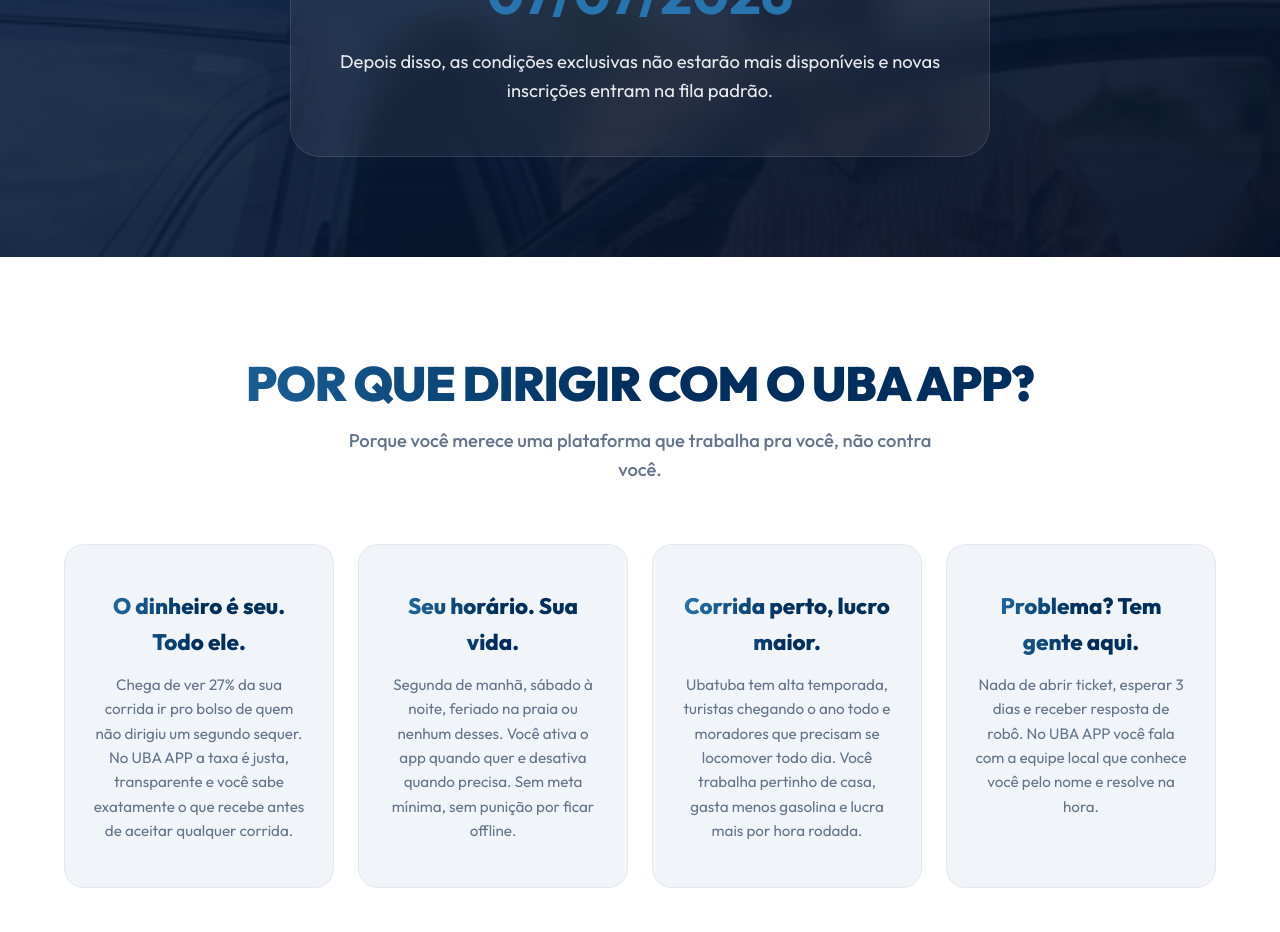
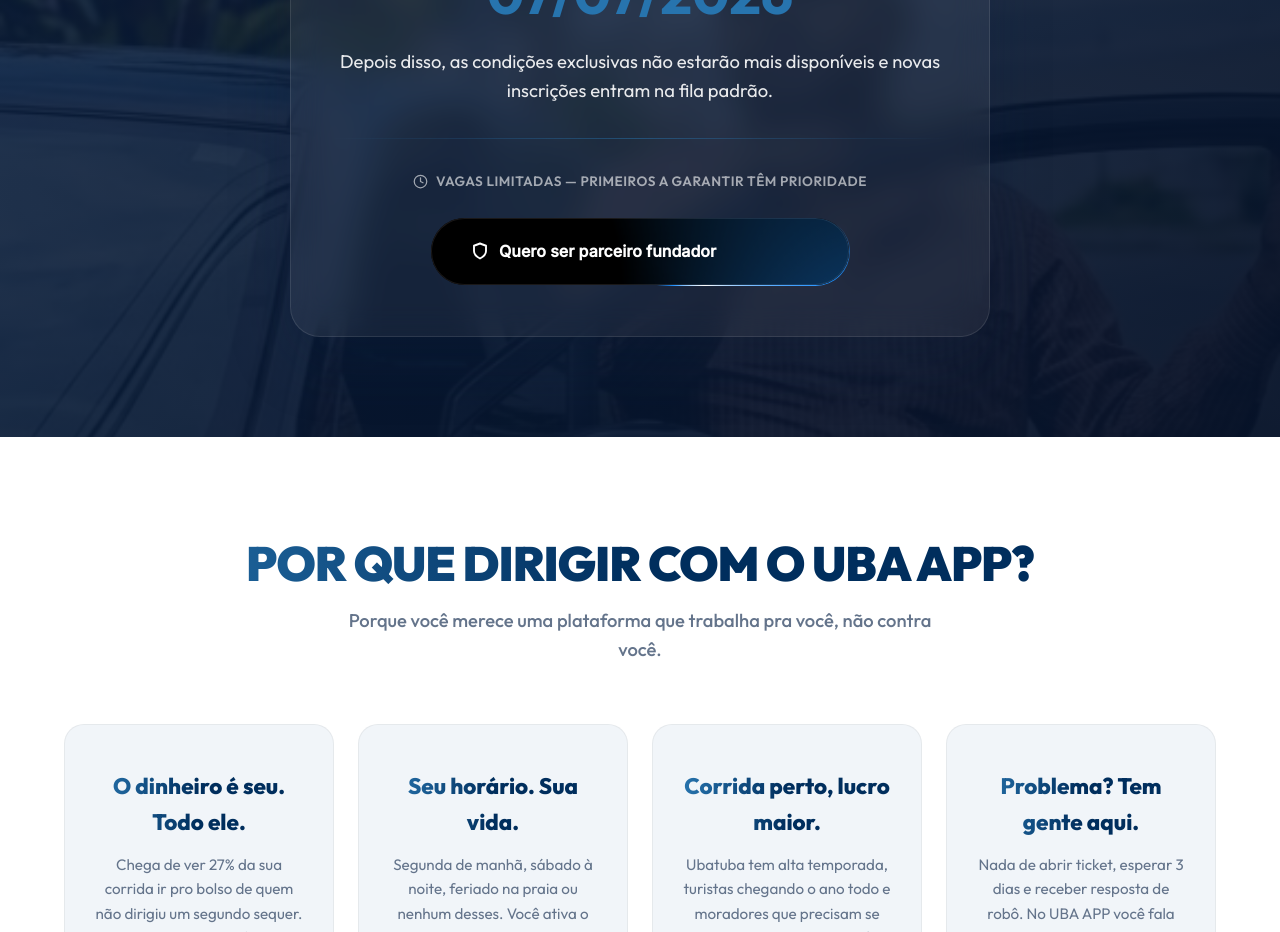
Before and after one commit to carolinetereza/UBAAPP, a Next.js app: page / in a window 1280 px wide. Shown: the part 4000-4932 px from the top of the page. Built offline with nearby package versions, Linux system fonts and the light colour scheme.

Commit message:
feat: add premium CTA button to deadline section with urgency line and separator

```diff
--- a/app/page.jsx
+++ b/app/page.jsx
@@ -390,6 +390,31 @@ export default function Home() {
           <div className="deadline-box gsap-fade-up">
             <h3>Inscrições de parceiro fundador encerram em <strong style={{ color: '#2774ae' }}>07/07/2026</strong></h3>
             <p>Depois disso, as condições exclusivas não estarão mais disponíveis e novas inscrições entram na fila padrão.</p>
+
+            {/* Separador */}
+            <div style={{ margin: '32px 0', height: '1px', background: 'linear-gradient(90deg, transparent, rgba(39,116,174,0.5), transparent)' }} />
+
+            {/* Urgência */}
+            <div style={{ display: 'flex', alignItems: 'center', justifyContent: 'center', gap: '8px', marginBottom: '24px', color: 'rgba(255,255,255,0.6)', fontSize: '0.85rem', fontWeight: '600', letterSpacing: '0.5px', textTransform: 'uppercase' }}>
+              <svg width="15" height="15" viewBox="0 0 24 24" fill="none" stroke="currentColor" strokeWidth="2" strokeLinecap="round" strokeLinejoin="round">
+                <circle cx="12" cy="12" r="10"/>
+                <polyline points="12 6 12 12 16 14"/>
+              </svg>
+              Vagas limitadas — primeiros a garantir têm prioridade
+            </div>
+
+            {/* CTA */}
+            <ShinyButton
+              onClick={() => document.getElementById('formulario')?.scrollIntoView({ behavior: 'smooth' })}
+              style={{ width: '100%', maxWidth: '420px', margin: '0 auto', display: 'flex' }}
+            >
+              <div style={{ display: 'flex', alignItems: 'center', justifyContent: 'center', gap: '10px', fontSize: '1rem', fontWeight: '700', padding: '4px 0' }}>
+                <svg width="18" height="18" viewBox="0 0 24 24" fill="none" stroke="currentColor" strokeWidth="2.5" strokeLinecap="round" strokeLinejoin="round">
+                  <path d="M12 22s8-4 8-10V5l-8-3-8 3v7c0 6 8 10 8 10z"/>
+                </svg>
+                Quero ser parceiro fundador
+              </div>
+            </ShinyButton>
           </div>
         </div>
       </section>
```
